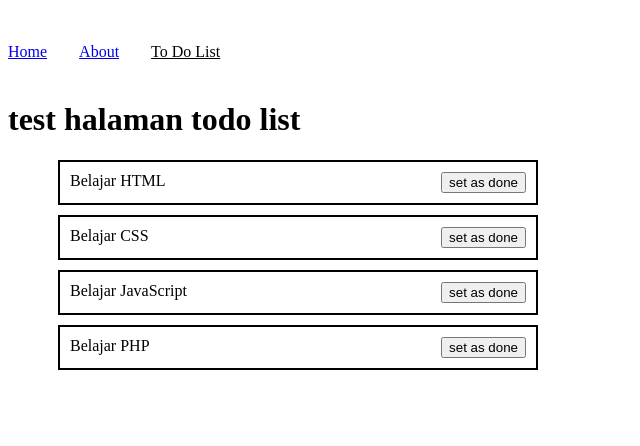
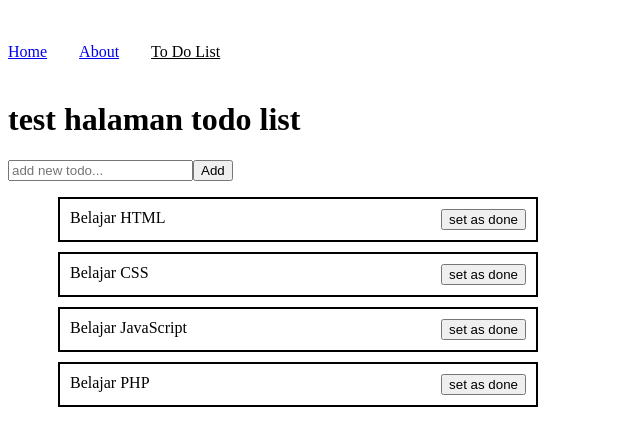
Before and after one commit to Yusak-code/web1, a Vue app in the folder web-project2/: page /todolist in a window 1280 px wide. Shown: the top 446 px of the page, without its empty margins (0-640 px from the left). Built offline with nearby package versions, Linux system fonts and the light colour scheme.

Commit message:
membuat action add data

```diff
--- a/web-project2/src/stores/todoStore.js
+++ b/web-project2/src/stores/todoStore.js
@@ -15,9 +15,21 @@ export const useTodoStore = defineStore('todo', {
     actions: {
         setAsDone(index) {
             this.todoList[index].isDone = true
-         },
+        },
         setAsUnDone(index) {
             this.todoList[index].isDone = false
-         },
+        },
+        addTodo(data){
+
+            let exsist = this.todoList.filter(item => item.name == data).length
+
+            if(exsist) {
+                alert('new todo is exsisted in data')
+                return
+            }
+            this.todoList.push(
+                { name: data, isDone: false }
+            )
+        }
     },
 })
--- a/web-project2/src/views/TodoView.vue
+++ b/web-project2/src/views/TodoView.vue
@@ -1,5 +1,11 @@
 <template>
     <h1>test halaman todo list</h1>
+
+    <form @submit.prevent="todoStore.addTodo(newTodo)">
+        <input type="text" v-model="newTodo" placeholder="add new todo...">
+        <input type="submit" value="Add">
+    </form>
+
 
     <ul>
         <li v-for="(list, index) in todoStore.todoList">
@@ -40,6 +46,11 @@ export default {
         const todoStore = useTodoStore()
 
         return { todoStore }
+    },
+    data() {
+        return {
+            newTodo: ''
+        }
     }
 }
 </script>
```
